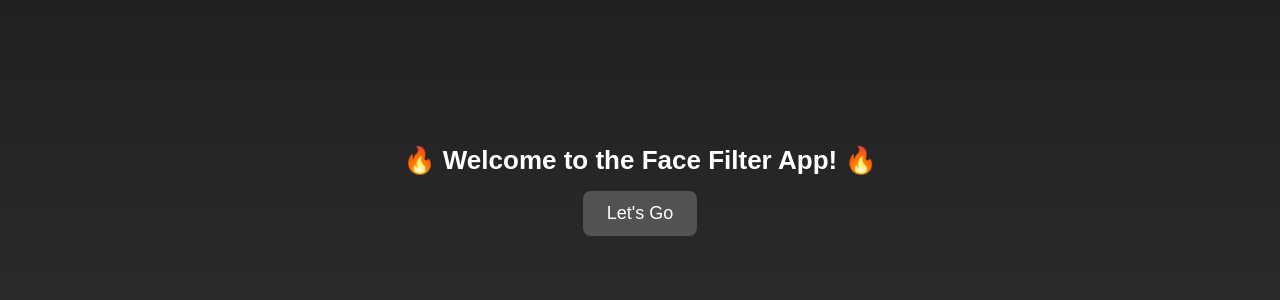
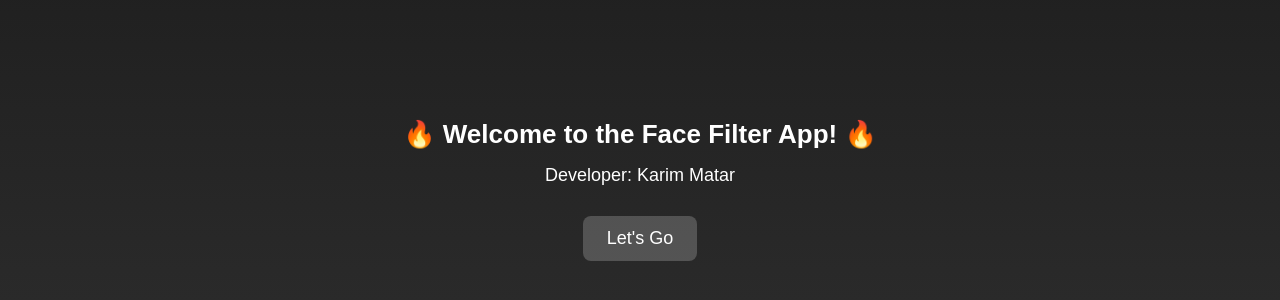
Before and after one commit to digitalproductstudio/opdracht-maak-een-social-media-filter-karimmatar7, a plain HTML site: page index.html in a window 1280 px wide. Shown: the part 210-510 px from the top of the page. Drawn offline with Linux system fonts and the light colour scheme.

Commit message:
app second

```diff
--- a/index.html
+++ b/index.html
@@ -10,6 +10,7 @@
   <body>
     <div id="welcome-overlay">
         <div id="welcome-title">🔥 Welcome to the Face Filter App! 🔥</div>
+        <div id="welcome-text">Developer: Karim Matar</div>
         <button id="start-btn">Let's Go</button>
     </div>
     <!-- Dark Overlay for PayDayModel -->
--- a/styles/index.css
+++ b/styles/index.css
@@ -27,6 +27,10 @@ body {
             font-size: 26px;
             font-weight: bold;
             margin-bottom: 15px;
+        }
+        #welcome-text {
+            font-size: 18px;
+            margin-bottom: 30px;
         }
 
         #start-btn {
```
